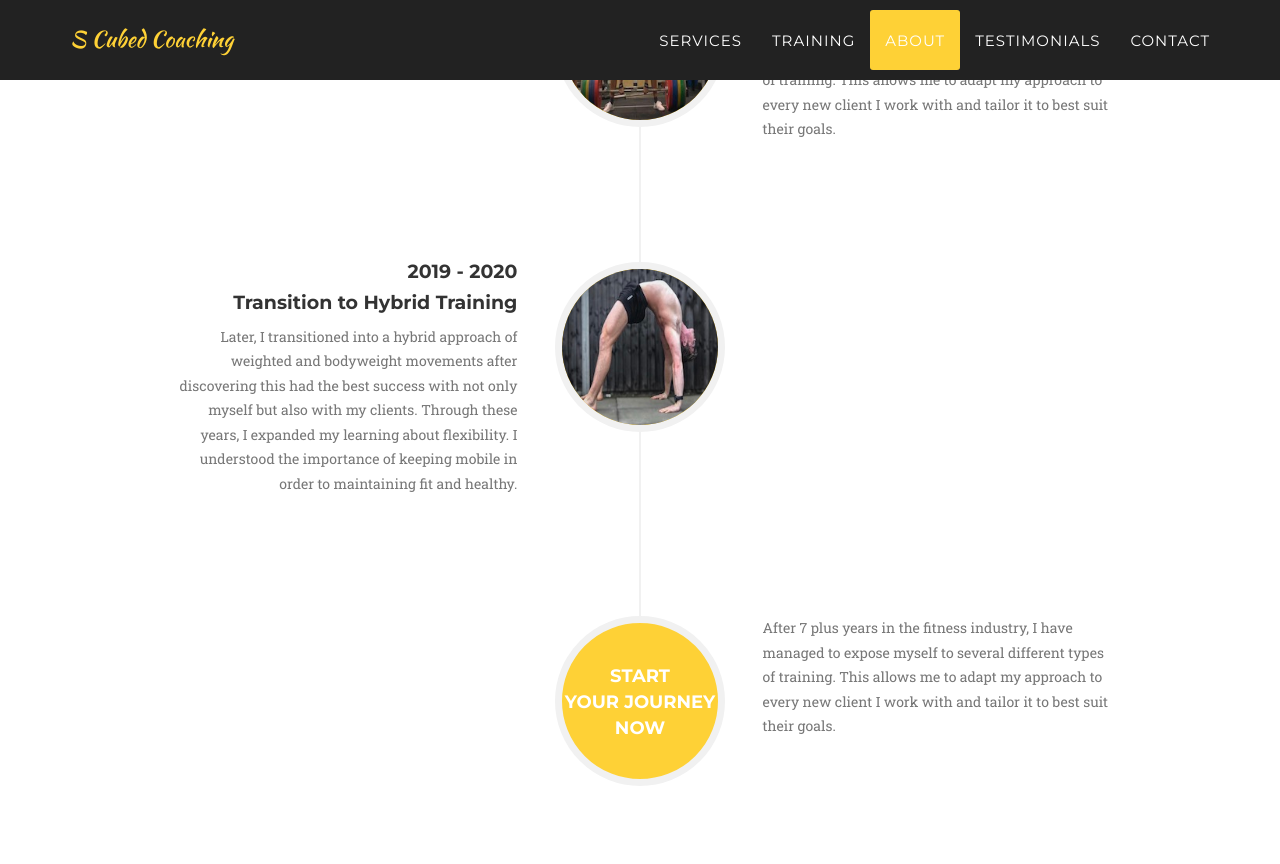
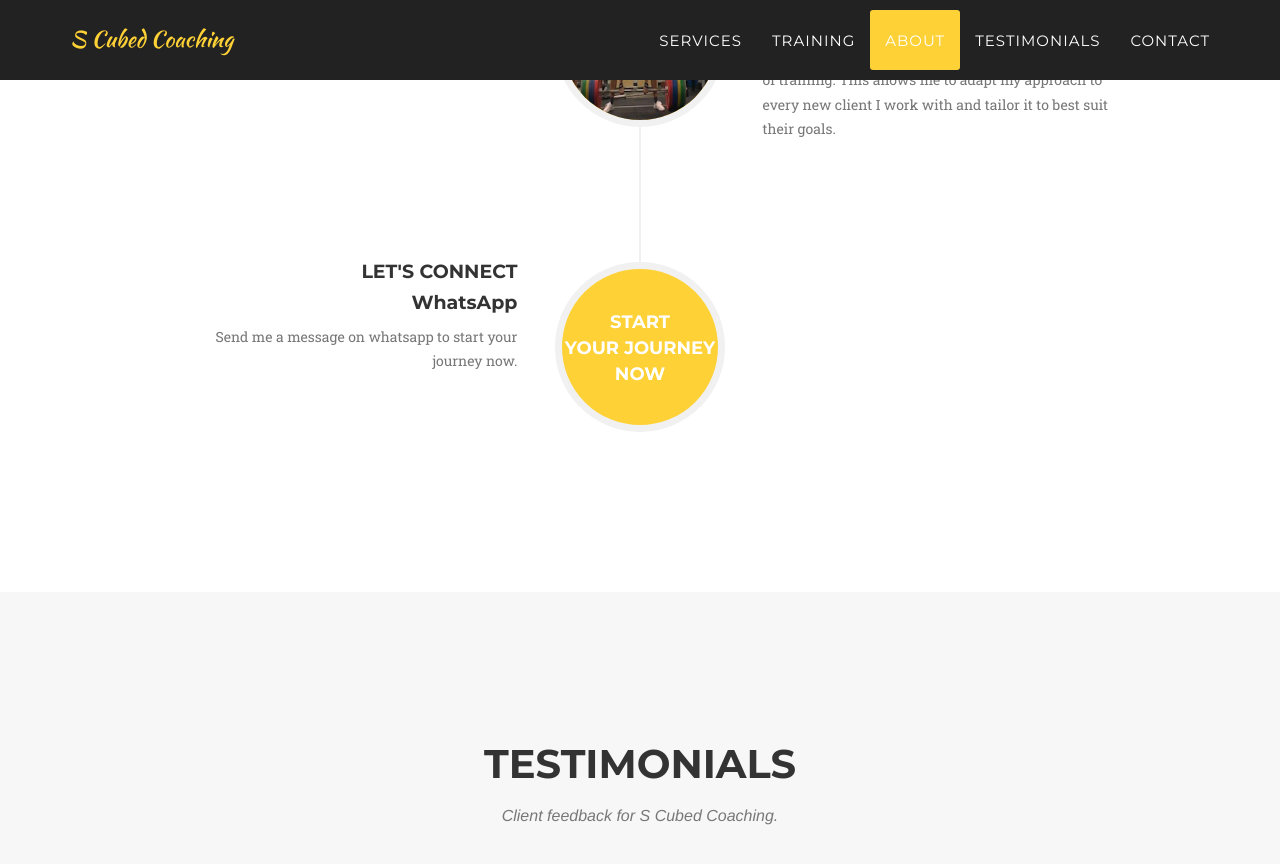
Before and after one commit to limit-DNE/SCubed, a Jekyll site: the page built from index.html, in a window 1280 px wide and 900 px high, scrolled down 4170 px. Shown: the top 864 px of the window. Built offline with Jekyll 4.4.1, drawn with Linux system fonts in a browser that asks for light colours; some web fonts are replaced.

Commit message:
Update about.html

```diff
--- a/_includes/about.html
+++ b/_includes/about.html
@@ -68,29 +68,19 @@
                         </li>
                         <li>
                             <div class="timeline-image">
-                                <img class="img-circle img-responsive" src="img/about/3.jpg" alt="">
+                              <a href="https://api.whatsapp.com/send?phone=447850405377" class="whatsapp-link">
+                                <h4>Start
+                                    <br>Your Journey
+                                    <br>Now</h4>
+                              </a>
                             </div>
                             <div class="timeline-panel">
                                 <div class="timeline-heading">
-                                    <h4>2019 - 2020</h4>
-                                    <h4 class="subheading">Transition to Hybrid Training</h4>
+                                    <h4>Let's Connect</h4>
+                                    <h4 class="subheading">WhatsApp</h4>
                                 </div>
                                 <div class="timeline-body">
-                                    <p class="text-muted">Later, I transitioned into a hybrid approach of weighted and bodyweight movements after discovering this had the best success with not only myself but also with my clients. Through these years, I expanded my learning about flexibility. I understood the importance of keeping mobile in order to maintaining fit and healthy.</p>
-                                </div>
-                            </div>
-                        </li>
-                        <li class="timeline-inverted">
-                          <div class="timeline-image">
-                            <a href="https://api.whatsapp.com/send?phone=447850405377" class="whatsapp-link">
-                              <h4>Start
-                                  <br>Your Journey
-                                  <br>Now</h4>
-                            </a>
-                          </div>
-                            <div class="timeline-panel">
-                                <div class="timeline-body">
-                                    <p class="text-muted">After 7 plus years in the fitness industry, I have managed to expose myself to several different types of training. This allows me to adapt my approach to every new client I work with and tailor it to best suit their goals.</p>
+                                    <p class="text-muted">Send me a message on whatsapp to start your journey now.</p>
                                 </div>
                             </div>
                         </li>
```
